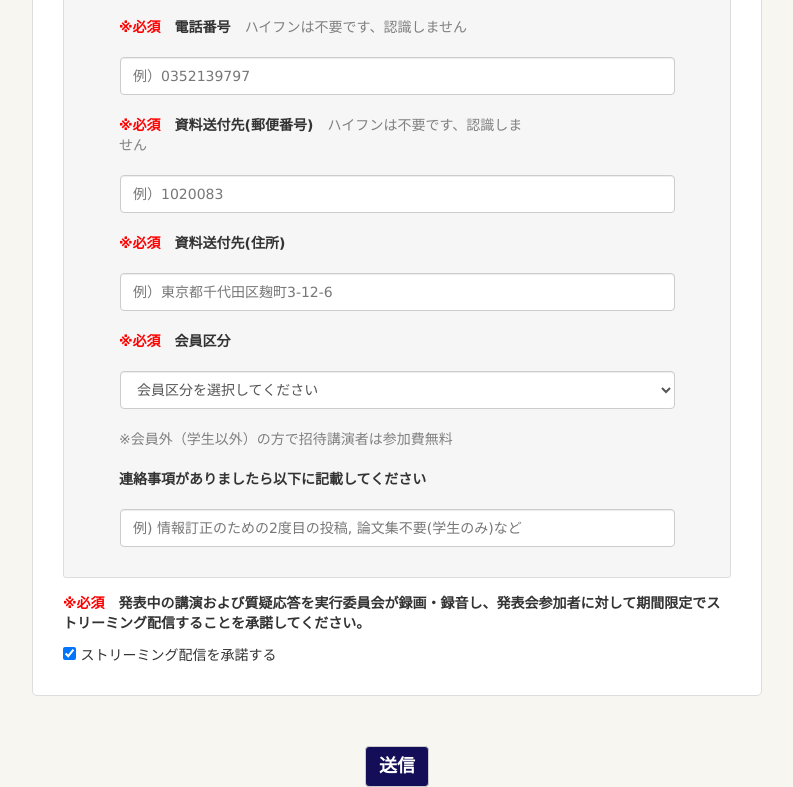
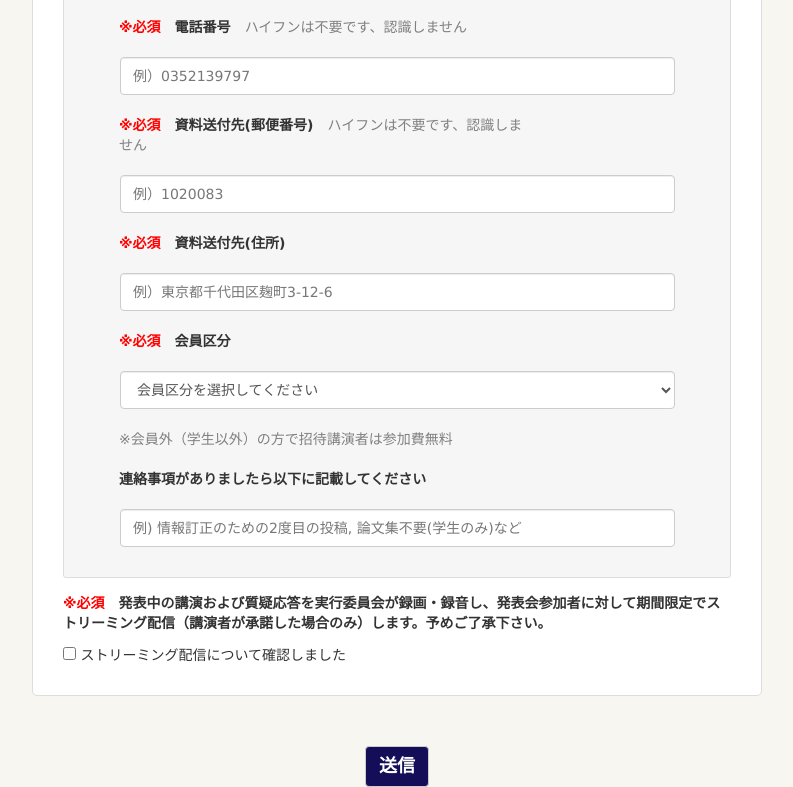
Before and after one commit to incej/registration, a plain HTML site: page index.html in a window 1280 px wide. Shown: the part 814-1601 px from the top of the page, without its empty margins (243-1036 px from the left). Drawn offline with Linux system fonts and the light colour scheme.

Commit message:
Update index.html

```diff
--- a/index.html
+++ b/index.html
@@ -89,8 +89,8 @@
 			</div>
 
 		</div>
-			<p><span style="color:red"><b>※必須</b></span><b>　発表中の講演および質疑応答を実行委員会が録画・録音し、発表会参加者に対して期間限定でストリーミング配信することを承諾してください。</b></p>
-			<input type="checkbox" name="q[]" value="" required checked="checked"> ストリーミング配信を承諾する<br>
+			<p><span style="color:red"><b>※必須</b></span><b>　発表中の講演および質疑応答を実行委員会が録画・録音し、発表会参加者に対して期間限定でストリーミング配信（講演者が承諾した場合のみ）します。予めご了承下さい。</b></p>
+			<input type="checkbox" name="q[]" value="" required> ストリーミング配信について確認しました<br>
 		</div>
 		<button type="submit">送信</button>
 	</form>
```
